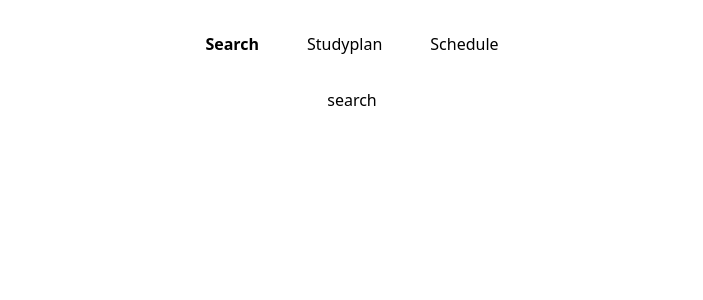
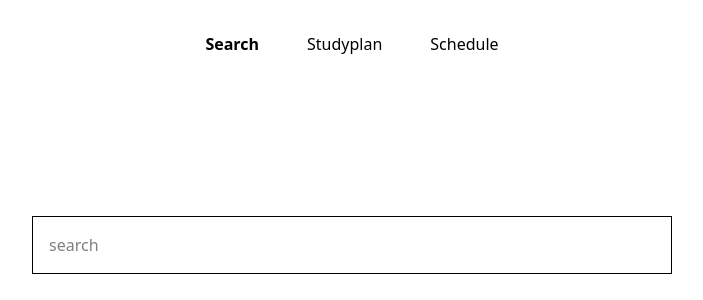
Before and after one commit to srpnt3/slopvauzet, a React (Vite) app in the folder frontend/: page / in a window 1280 px wide. Shown: the top 300 px of the page, without its empty margins (288-991 px from the left). Built offline with nearby package versions, Linux system fonts and the light colour scheme.

Commit message:
scaffold search page, list results

```diff
--- a/frontend/package.json
+++ b/frontend/package.json
@@ -11,6 +11,7 @@
   },
   "dependencies": {
     "@tailwindcss/vite": "^4.1.14",
+    "material-symbols": "^0.36.3",
     "react": "^19.1.1",
     "react-dom": "^19.1.1",
     "tailwindcss": "^4.1.14"
--- a/frontend/src/components/Navbar.css
+++ b/frontend/src/components/Navbar.css
@@ -7,11 +7,11 @@
 	gap: 1rem;
 }
 
-.navbutton {
+.navlink {
 	padding: 1rem;
 	cursor: pointer;
 }
 
-.navbutton.active {
+.navlink.active {
 	font-weight: bold;
 }
--- a/frontend/src/components/Navbar.tsx
+++ b/frontend/src/components/Navbar.tsx
@@ -4,9 +4,9 @@ import { type Page } from "../App";
 function Navbar({page, setPage}: {page: Page, setPage: (page: Page) => void}) {
   return (
     <nav className="navbar">
-      <button className={`navbutton ${page == "search" && "active"}`} onClick={() => setPage("search")}>Search</button>
-      <button className={`navbutton ${page == "studyplan" && "active"}`} onClick={() => setPage("studyplan")}>Studyplan</button>
-      <button className={`navbutton ${page == "schedule" && "active"}`} onClick={() => setPage("schedule")}>Schedule</button>
+      <button className={`navlink ${page == "search" && "active"}`} onClick={() => setPage("search")}>Search</button>
+      <button className={`navlink ${page == "studyplan" && "active"}`} onClick={() => setPage("studyplan")}>Studyplan</button>
+      <button className={`navlink ${page == "schedule" && "active"}`} onClick={() => setPage("schedule")}>Schedule</button>
     </nav>
   );
 }
--- /dev/null
+++ b/frontend/src/components/Result.tsx
@@ -0,0 +1,12 @@
+import "./Result.css";
+import type { Course } from "./Search";
+
+function Result({course}: {course: Course}) {
+  return (
+    <div className="result">
+      <div>course: {course.name}</div>
+    </div>
+  );
+}
+
+export default Result;
--- a/frontend/src/components/Schedule.tsx
+++ b/frontend/src/components/Schedule.tsx
@@ -2,9 +2,9 @@ import "./Schedule.css";
 
 function Schedule() {
   return (
-    <>
+    <div className="schedule">
       <div>schedule</div>
-    </>
+    </div>
   );
 }
 
--- a/frontend/src/components/Search.css
+++ b/frontend/src/components/Search.css
@@ -0,0 +1,22 @@
+.search {
+	width: 100%;
+	height: 100%;
+	display: flex;
+	flex-direction: column;
+	align-items: center;
+}
+
+.searchbar {
+	width: 50%;
+	padding: 1rem;
+	margin-top: 10%;
+	border: solid 1px;
+}
+
+.results {
+	display: flex;
+	flex-direction: column;
+	align-items: center;
+	margin-top: 1rem;
+	gap: 1rem;
+}
--- a/frontend/src/components/Search.tsx
+++ b/frontend/src/components/Search.tsx
@@ -1,10 +1,32 @@
+import { useState } from "react";
 import "./Search.css";
+import Result from "./Result";
+
+// TODO: match the actual data from backend
+export type Course = {
+  name: string
+}
 
 function Search() {
+  const [results, setResults] = useState<Course[]>([]);
+
+  // TODO: hook up to backend, add filter params and stuff
+  const getSearchResults = (query: string) => {
+    let dummyResults: Course[] = [
+      {name: query},
+      {name: "abc"},
+      {name: "def"},
+    ];
+    setResults(dummyResults);
+  };
+
   return (
-    <>
-      <div>search</div>
-    </>
+    <div className="search">
+      <input className="searchbar" placeholder="search" onKeyDown={(e) => (e.key == "Enter") && getSearchResults((e.target as HTMLInputElement).value)}></input>
+      <div className="results">
+        {results.map((result, i) => <Result course={result} key={i}></Result>)}
+      </div>
+    </div>
   );
 }
 
--- a/frontend/src/components/Studyplan.tsx
+++ b/frontend/src/components/Studyplan.tsx
@@ -2,9 +2,9 @@ import "./Studyplan.css";
 
 function Studyplan() {
   return (
-    <>
+    <div className="schedule">
       <div>studyplan</div>
-    </>
+    </div>
   );
 }
 
--- /dev/null
+++ b/frontend/src/components/Symbol.tsx
@@ -0,0 +1,5 @@
+function Symbol({children}: {children: React.ReactNode}) {
+  return <span className="material-symbols-outlined">{children}</span>;
+}
+
+export default Symbol;
--- a/frontend/src/index.css
+++ b/frontend/src/index.css
@@ -1,4 +1,5 @@
 @import "tailwindcss";
+@import 'material-symbols';
 
 :root {
   font-family: system-ui, Avenir, Helvetica, Arial, sans-serif;
```
Also changed, not shown: frontend/src/components/Result.css (added), 1 other file (tests, documents, lock files or other folders).
